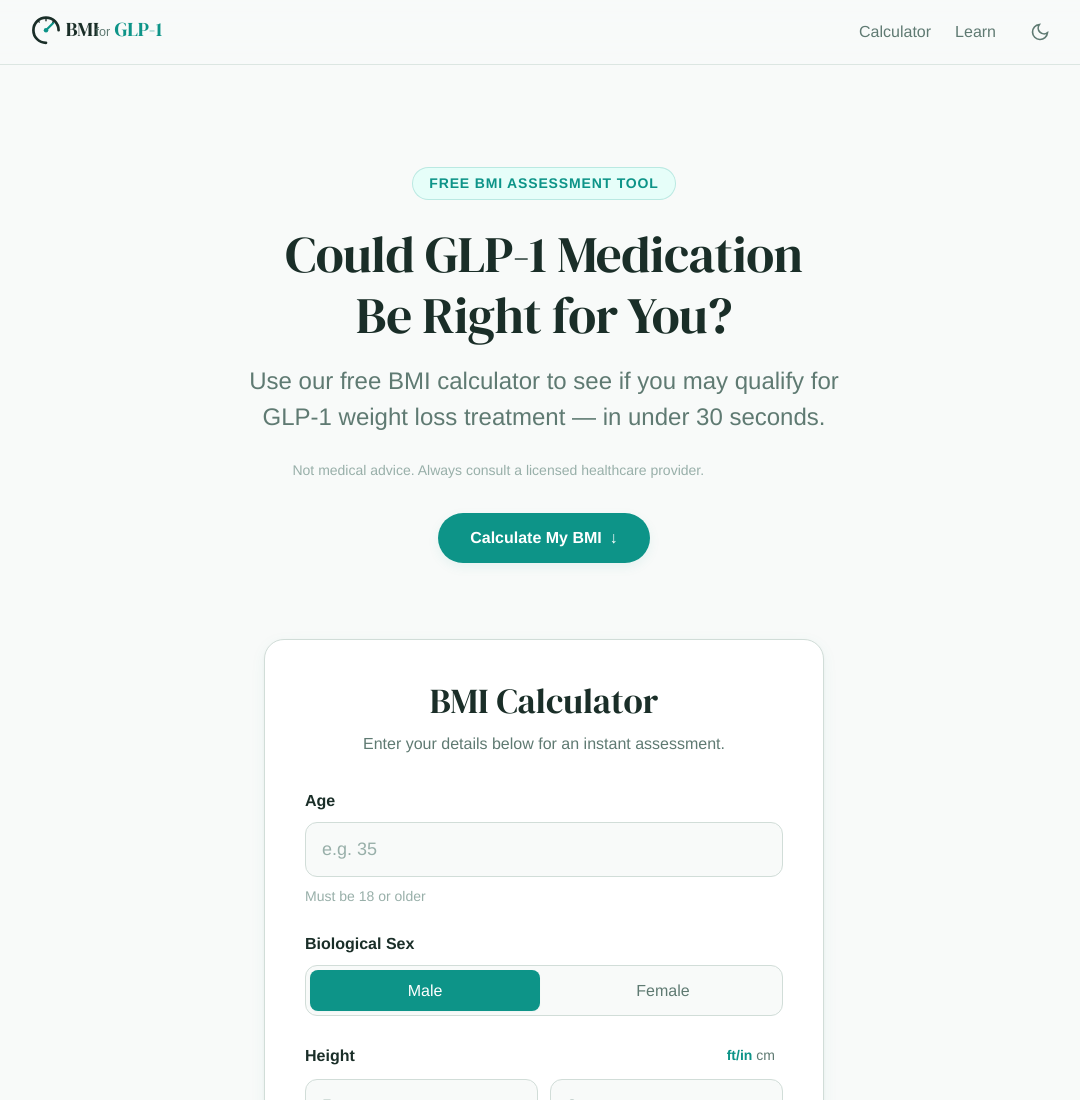
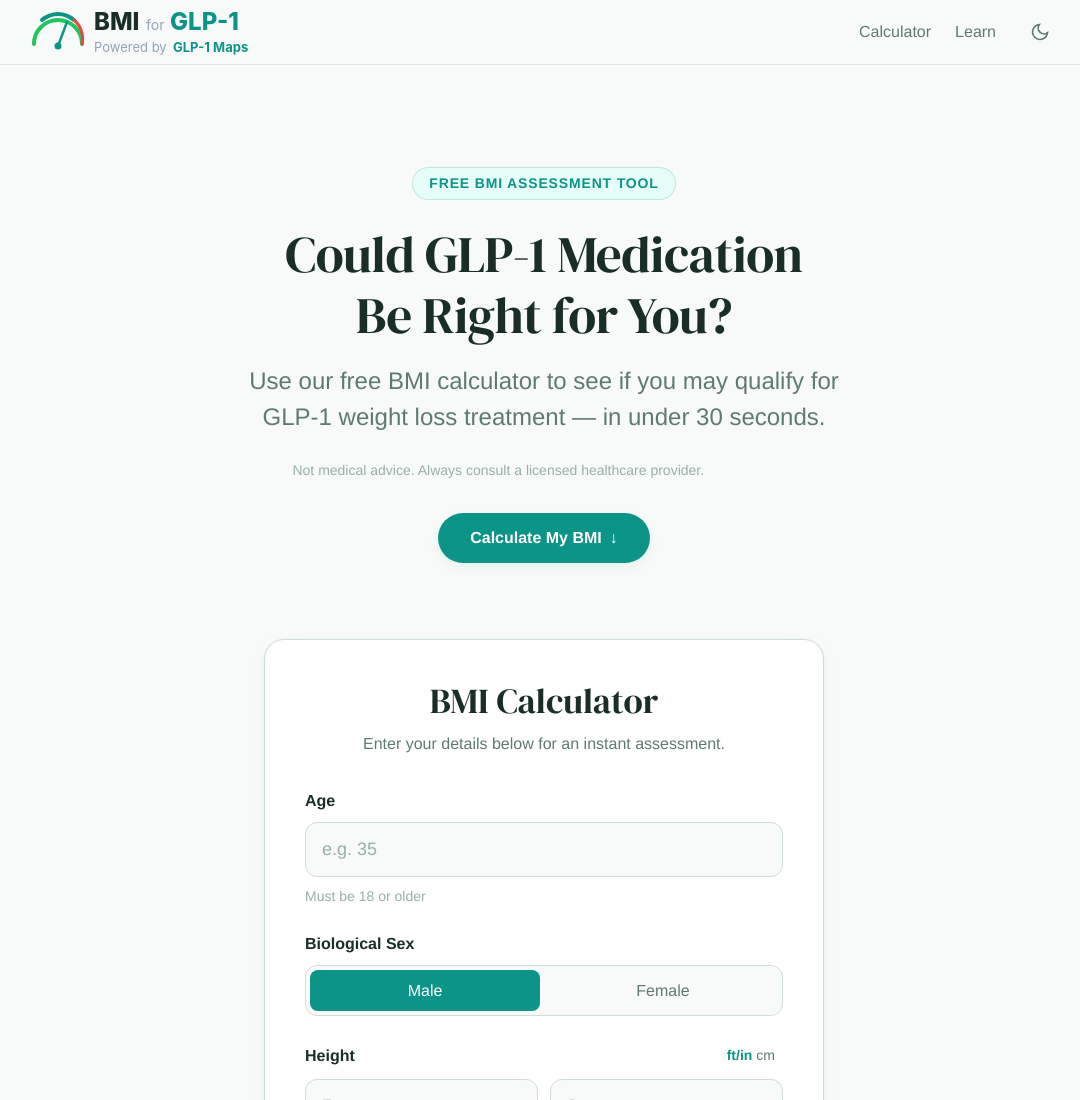
Before and after one commit to MarkShepMV/bmiforglp1, a plain HTML site: page index.html in a window 1280 px wide. Shown: the top 1100 px of the page, without its empty margins (96-1176 px from the left). Drawn offline with Linux system fonts and the light colour scheme; a web font is replaced by a local one.

Commit message:
new logo: gauge + BMI for GLP-1 + Powered by GLP-1 Maps (bigger, bolder)

```diff
--- a/index.html
+++ b/index.html
@@ -71,19 +71,23 @@
   <header class="site-header">
     <div class="container header-inner">
       <a href="/" class="logo-link" aria-label="BMIforGLP1 Home">
-        <svg class="logo-svg" viewBox="0 0 180 40" fill="none" xmlns="http://www.w3.org/2000/svg" aria-label="BMIforGLP1 logo">
-          <!-- Gauge icon -->
-          <path d="M20 32C12.268 32 6 25.732 6 18C6 10.268 12.268 4 20 4C27.732 4 34 10.268 34 18" stroke="currentColor" stroke-width="3" stroke-linecap="round"/>
-          <circle cx="20" cy="18" r="2.5" fill="var(--color-primary)"/>
-          <line x1="20" y1="18" x2="28" y2="10" stroke="var(--color-primary)" stroke-width="2.5" stroke-linecap="round"/>
-          <!-- Tick marks -->
-          <line x1="11" y1="7" x2="12.5" y2="9" stroke="currentColor" stroke-width="1.5" stroke-linecap="round"/>
-          <line x1="20" y1="5" x2="20" y2="7.5" stroke="currentColor" stroke-width="1.5" stroke-linecap="round"/>
-          <line x1="29" y1="7" x2="27.5" y2="9" stroke="currentColor" stroke-width="1.5" stroke-linecap="round"/>
-          <!-- Text -->
-          <text x="42" y="24" font-family="'DM Serif Display', Georgia, serif" font-size="22" fill="currentColor">BMI</text>
-          <text x="75" y="24" font-family="'General Sans', sans-serif" font-weight="400" font-size="14" fill="var(--color-text-muted)">for</text>
-          <text x="96" y="24" font-family="'DM Serif Display', Georgia, serif" font-size="22" fill="var(--color-primary)">GLP-1</text>
+        <svg class="logo-svg" viewBox="0 0 260 56" fill="none" xmlns="http://www.w3.org/2000/svg" aria-label="BMIforGLP1 logo" style="width:260px;height:56px">
+          <!-- Gauge arc: green/teal/red -->
+          <path d="M6 40 A24 24 0 0 1 54 40" stroke="#22c55e" stroke-width="4" stroke-linecap="round" fill="none"/>
+          <path d="M14 16 A24 24 0 0 1 46 16" stroke="#0d9488" stroke-width="4" stroke-linecap="round" fill="none"/>
+          <path d="M46 16 A24 24 0 0 1 54 40" stroke="#ef4444" stroke-width="3" stroke-linecap="round" fill="none"/>
+          <!-- Needle -->
+          <line x1="30" y1="42" x2="39" y2="18" stroke="var(--color-primary, #0d9488)" stroke-width="2.5" stroke-linecap="round"/>
+          <circle cx="30" cy="42" r="3.5" fill="var(--color-primary, #0d9488)"/>
+          <!-- BMI bold -->
+          <text x="66" y="26" font-family="-apple-system, BlinkMacSystemFont, sans-serif" font-size="24" font-weight="800" fill="currentColor">BMI</text>
+          <!-- for -->
+          <text x="118" y="26" font-family="-apple-system, BlinkMacSystemFont, sans-serif" font-size="14" font-weight="400" fill="#94a3b8">for</text>
+          <!-- GLP-1 bold teal -->
+          <text x="142" y="26" font-family="-apple-system, BlinkMacSystemFont, sans-serif" font-size="24" font-weight="800" fill="var(--color-primary, #0d9488)">GLP-1</text>
+          <!-- Powered by GLP-1 Maps -->
+          <text x="66" y="48" font-family="-apple-system, BlinkMacSystemFont, sans-serif" font-size="13" font-weight="400" fill="#94a3b8">Powered by</text>
+          <text x="145" y="48" font-family="-apple-system, BlinkMacSystemFont, sans-serif" font-size="13" font-weight="700" fill="var(--color-primary, #0d9488)">GLP-1 Maps</text>
         </svg>
       </a>
       <nav class="header-nav">
```
